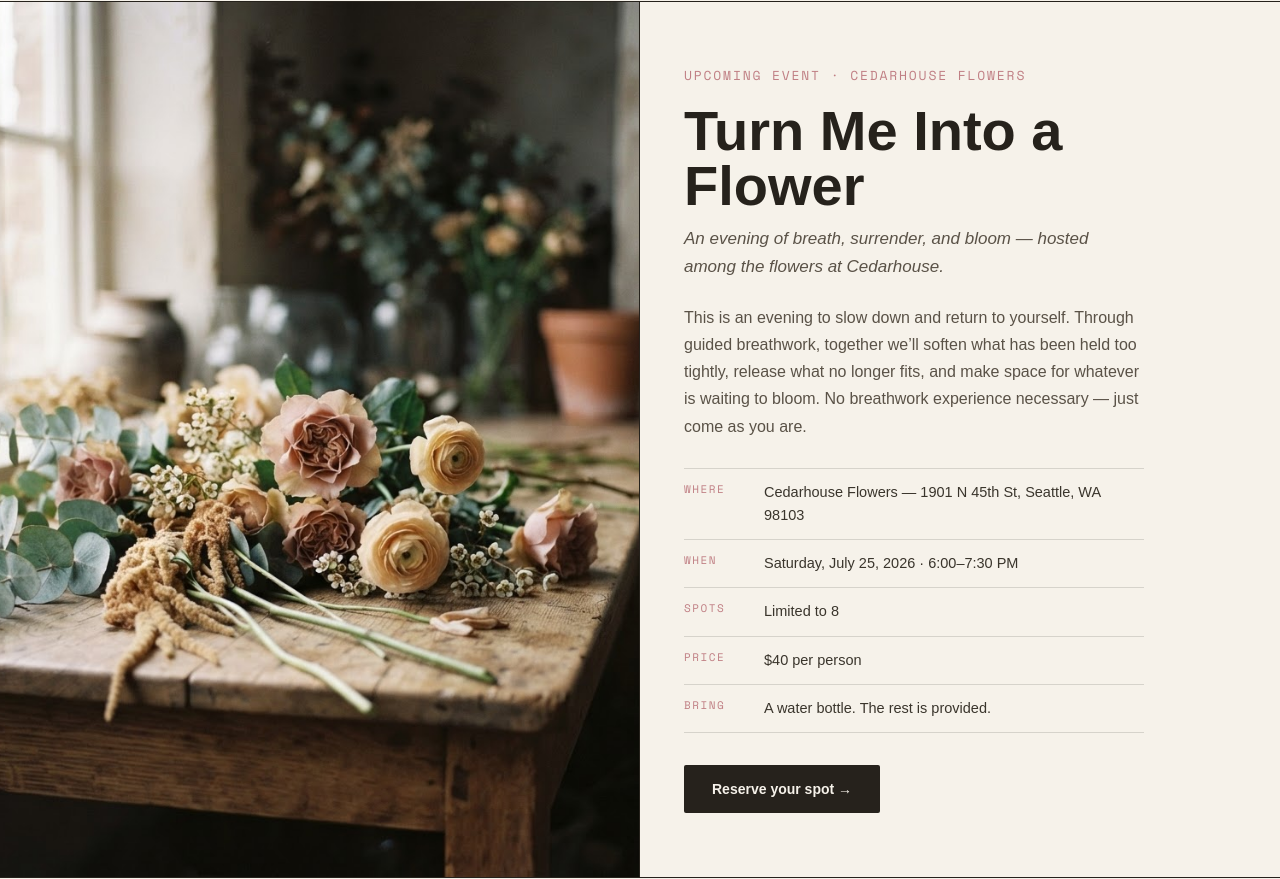
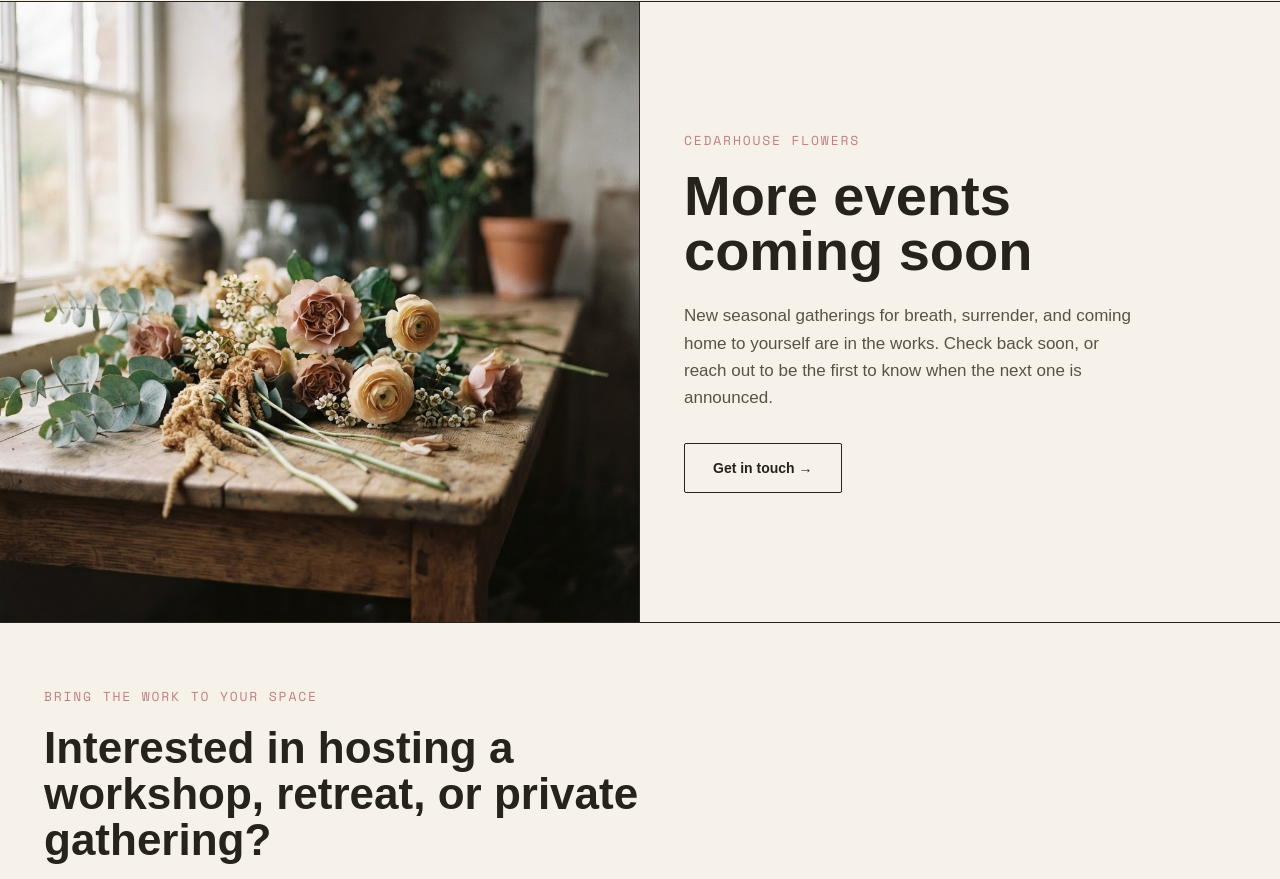
Before and after one commit to caitlynecorry/caitlyne-corry-site, a Next.js app: page /events in a window 1280 px wide. Shown: the part 551-1430 px from the top of the page. Built offline with nearby package versions, Linux system fonts and the light colour scheme; a web font is replaced by a local one.

Commit message:
feat: update event details to "More events coming soon"
Updated event description and links to encourage future engagement

Co-authored-by: caitlynecorry <262380122+caitlynecorry@users.noreply.github.com>

```diff
--- a/app/events/page.tsx
+++ b/app/events/page.tsx
@@ -22,7 +22,7 @@ export default function EventsPage() {
         </p>
       </section>
 
-      {/* Featured event: Turn Me Into a Flower */}
+      {/* More events coming soon */}
       <section className="grid grid-cols-1 border-b border-ink md:grid-cols-2">
         <div
           className="min-h-[360px] border-b border-ink bg-sand bg-cover bg-center bg-no-repeat md:min-h-[620px] md:border-b-0 md:border-r"
@@ -32,49 +32,18 @@ export default function EventsPage() {
         />
         <div className="flex flex-col justify-center px-6 py-16 md:px-11">
           <div className="mb-[18px] font-mono text-[13px] uppercase tracking-[0.14em] text-pink-muted">
-            Upcoming Event · Cedarhouse Flowers
+            Cedarhouse Flowers
           </div>
-          <h2 className="mb-3 font-grotesk text-[clamp(40px,6vw,56px)] font-semibold leading-[0.98]">
-            Turn Me Into a Flower
+          <h2 className="mb-6 max-w-[460px] font-grotesk text-[clamp(40px,6vw,56px)] font-semibold leading-[0.98]">
+            More events coming soon
           </h2>
-          <p className="mb-6 max-w-[460px] font-grotesk text-[17px] italic leading-[1.6] text-[#5a5247]">
-            An evening of breath, surrender, and bloom — hosted among the
-            flowers at Cedarhouse.
+          <p className="mb-8 max-w-[460px] font-grotesk text-[17px] leading-[1.6] text-[#5a5247]">
+            New seasonal gatherings for breath, surrender, and coming home to
+            yourself are in the works. Check back soon, or reach out to be the
+            first to know when the next one is announced.
           </p>
-          <p className="mb-7 max-w-[460px] font-grotesk text-base leading-[1.7] text-[#5a5247]">
-            This is an evening to slow down and return to yourself. Through
-            guided breathwork, together we&rsquo;ll soften what has been held too
-            tightly, release what no longer fits, and make space for whatever is
-            waiting to bloom. No breathwork experience necessary — just come as
-            you are.
-          </p>
-          <dl className="mb-8 max-w-[460px] border-t border-ink/15 font-grotesk text-[14.5px] leading-[1.6] text-ink">
-            {[
-              ["Where", "Cedarhouse Flowers — 1901 N 45th St, Seattle, WA 98103"],
-              ["When", "Saturday, July 25, 2026 · 6:00–7:30 PM"],
-              ["Spots", "Limited to 8"],
-              ["Price", "$40 per person"],
-              ["Bring", "A water bottle. The rest is provided."],
-            ].map(([label, value]) => (
-              <div
-                key={label}
-                className="flex gap-4 border-b border-ink/15 py-3"
-              >
-                <dt className="w-[64px] shrink-0 font-mono text-[11px] uppercase tracking-[0.14em] text-pink-muted">
-                  {label}
-                </dt>
-                <dd className="m-0 text-[#3a352c]">{value}</dd>
-              </div>
-            ))}
-          </dl>
-          <Button asChild className="self-start">
-            <a
-              href="https://app.acuityscheduling.com/schedule.php?owner=39688174&appointmentType=95243724"
-              target="_blank"
-              rel="noopener noreferrer"
-            >
-              Reserve your spot →
-            </a>
+          <Button asChild variant="outline" className="self-start">
+            <Link href="/contact">Get in touch →</Link>
           </Button>
         </div>
       </section>
@@ -103,13 +72,7 @@ export default function EventsPage() {
           Come as you are.
         </p>
         <Button asChild>
-          <a
-            href="https://app.acuityscheduling.com/schedule.php?owner=39688174&appointmentType=95243724"
-            target="_blank"
-            rel="noopener noreferrer"
-          >
-            Reserve your spot →
-          </a>
+          <Link href="/contact">Get in touch →</Link>
         </Button>
       </section>
 
--- a/app/offerings/page.tsx
+++ b/app/offerings/page.tsx
@@ -145,7 +145,7 @@ export default function OfferingsPage() {
         </div>
       </section>
 
-      {/* Upcoming event */}
+      {/* More events coming soon */}
       <section className="grid grid-cols-1 border-b border-ink md:grid-cols-2">
         <div
           className="min-h-[360px] border-b border-ink bg-sand bg-cover bg-center bg-no-repeat md:min-h-[560px] md:border-b-0 md:border-r"
@@ -155,49 +155,18 @@ export default function OfferingsPage() {
         />
         <div className="flex flex-col justify-center px-6 py-16 md:px-11">
           <div className="mb-[18px] font-mono text-[13px] uppercase tracking-[0.14em] text-pink-muted">
-            Upcoming Event · Cedarhouse Flowers
+            Cedarhouse Flowers
           </div>
-          <h2 className="mb-3 font-grotesk text-[44px] font-semibold leading-[0.98]">
-            Turn Me Into a Flower
+          <h2 className="mb-6 max-w-[460px] font-grotesk text-[44px] font-semibold leading-[0.98]">
+            More events coming soon
           </h2>
-          <p className="mb-6 max-w-[460px] font-grotesk text-[17px] italic leading-[1.6] text-[#5a5247]">
-            An evening of breath, surrender, and bloom — hosted among the
-            flowers at Cedarhouse.
+          <p className="mb-8 max-w-[460px] font-grotesk text-[17px] leading-[1.6] text-[#5a5247]">
+            New seasonal gatherings for breath, surrender, and coming home to
+            yourself are in the works. Check back soon, or reach out to be the
+            first to know.
           </p>
-          <p className="mb-7 max-w-[460px] font-grotesk text-base leading-[1.7] text-[#5a5247]">
-            This is an evening to slow down and return to yourself. Through
-            guided breathwork, together we&rsquo;ll soften what has been held too
-            tightly, release what no longer fits, and make space for whatever is
-            waiting to bloom. No breathwork experience necessary — just come as
-            you are.
-          </p>
-          <dl className="mb-8 max-w-[460px] border-t border-ink/15 font-grotesk text-[14.5px] leading-[1.6] text-ink">
-            {[
-              ["Where", "Cedarhouse Flowers — 1901 N 45th St, Seattle, WA 98103"],
-              ["When", "Saturday, July 25, 2026 · 6:00–7:30 PM"],
-              ["Spots", "Limited to 8"],
-              ["Price", "$40 per person"],
-              ["Bring", "A water bottle. The rest is provided."],
-            ].map(([label, value]) => (
-              <div
-                key={label}
-                className="flex gap-4 border-b border-ink/15 py-3"
-              >
-                <dt className="w-[64px] shrink-0 font-mono text-[11px] uppercase tracking-[0.14em] text-pink-muted">
-                  {label}
-                </dt>
-                <dd className="m-0 text-[#3a352c]">{value}</dd>
-              </div>
-            ))}
-          </dl>
-          <Button asChild className="self-start">
-            <a
-              href="https://app.acuityscheduling.com/schedule.php?owner=39688174&appointmentType=95243724"
-              target="_blank"
-              rel="noopener noreferrer"
-            >
-              Reserve your spot →
-            </a>
+          <Button asChild variant="outline" className="self-start">
+            <Link href="/contact">Get in touch →</Link>
           </Button>
         </div>
       </section>
--- a/app/page.tsx
+++ b/app/page.tsx
@@ -47,14 +47,6 @@ const WORK = [
     title: "Breath",
     body: "The breath was always yours. This work returns it to you. Not as a technique, but as a homecoming.",
   },
-];
-
-const EVENT_DETAILS: [string, string][] = [
-  ["Where", "Cedarhouse Flowers — 1901 N 45th St, Seattle, WA 98103"],
-  ["When", "Saturday, July 25, 2026 · 6:00–7:30 PM"],
-  ["Spots", "Limited to 8"],
-  ["Price", "$40 per person"],
-  ["Bring", "A water bottle. The rest is provided."],
 ];
 
 export default function HomePage() {
@@ -219,52 +211,22 @@ export default function HomePage() {
           />
           <div className="flex flex-col justify-center border-t border-ink px-6 py-16 md:px-11">
             <div className="mb-[18px] font-mono text-[13px] uppercase tracking-[0.14em] text-pink-muted">
-              Upcoming Event · Cedarhouse Flowers
+              Cedarhouse Flowers
             </div>
-            <h2 className="mb-3 font-grotesk text-[clamp(40px,6vw,56px)] font-semibold leading-[0.98]">
-              Turn Me Into a Flower
+            <h2 className="mb-6 max-w-[460px] font-grotesk text-[clamp(40px,6vw,56px)] font-semibold leading-[0.98]">
+              More events coming soon
             </h2>
-            <p className="mb-6 max-w-[460px] font-grotesk text-[17px] italic leading-[1.6] text-[#5a5247]">
-              An evening of breath, surrender, and bloom — hosted among the
-              flowers at Cedarhouse.
+            <p className="mb-8 max-w-[460px] font-grotesk text-[17px] leading-[1.6] text-[#5a5247]">
+              New seasonal gatherings for breath, surrender, and coming home to
+              yourself are in the works. Check back soon or reach out to be the
+              first to know.
             </p>
-            <p className="mb-7 max-w-[460px] font-grotesk text-base leading-[1.7] text-[#5a5247]">
-              This is an evening to slow down and return to yourself. Through
-              guided breathwork, together we&rsquo;ll soften what has been held
-              too tightly, release what no longer fits, and make space for
-              whatever is waiting to bloom. No breathwork experience necessary —
-              just come as you are.
-            </p>
-            <dl className="mb-8 max-w-[460px] border-t border-ink/15 font-grotesk text-[14.5px] leading-[1.6] text-ink">
-              {EVENT_DETAILS.map(([label, value]) => (
-                <div
-                  key={label}
-                  className="flex gap-4 border-b border-ink/15 py-3"
-                >
-                  <dt className="w-[64px] shrink-0 font-mono text-[11px] uppercase tracking-[0.14em] text-pink-muted">
-                    {label}
-                  </dt>
-                  <dd className="m-0 text-[#3a352c]">{value}</dd>
-                </div>
-              ))}
-            </dl>
-            <div className="flex flex-wrap items-center gap-6">
-              <Button asChild>
-                <a
-                  href="https://app.acuityscheduling.com/schedule.php?owner=39688174&appointmentType=95243724"
-                  target="_blank"
-                  rel="noopener noreferrer"
-                >
-                  Reserve your spot →
-                </a>
-              </Button>
-              <Link
-                href="/events"
-                className="border-b-2 border-pink-deep pb-[3px] font-grotesk text-sm font-semibold"
-              >
-                See all events →
-              </Link>
-            </div>
+            <Link
+              href="/contact"
+              className="self-start border-b-2 border-pink-deep pb-[3px] font-grotesk text-sm font-semibold"
+            >
+              Get in touch →
+            </Link>
           </div>
         </div>
       </section>
@@ -340,7 +302,7 @@ export default function HomePage() {
         </div>
       </section>
 
-      {/* ───────��─────────── Contact / Book a Session ──────���──���───────── */}
+      {/* ───────��───────��─── Contact / Book a Session ──────���──���───────── */}
       <section
         id="contact"
         className="scroll-mt-24 border-b border-ink px-6 py-24 text-center md:px-11"
```
